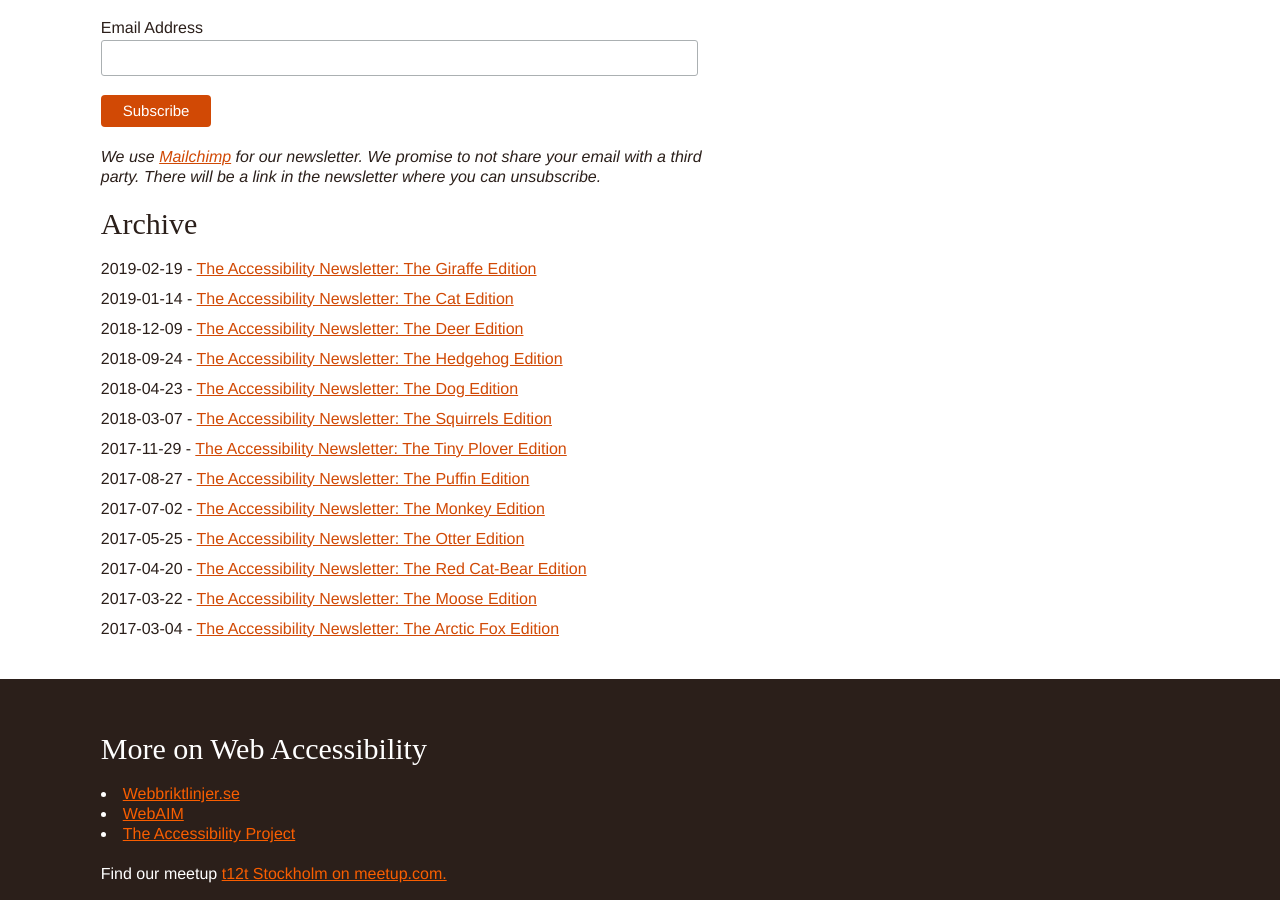
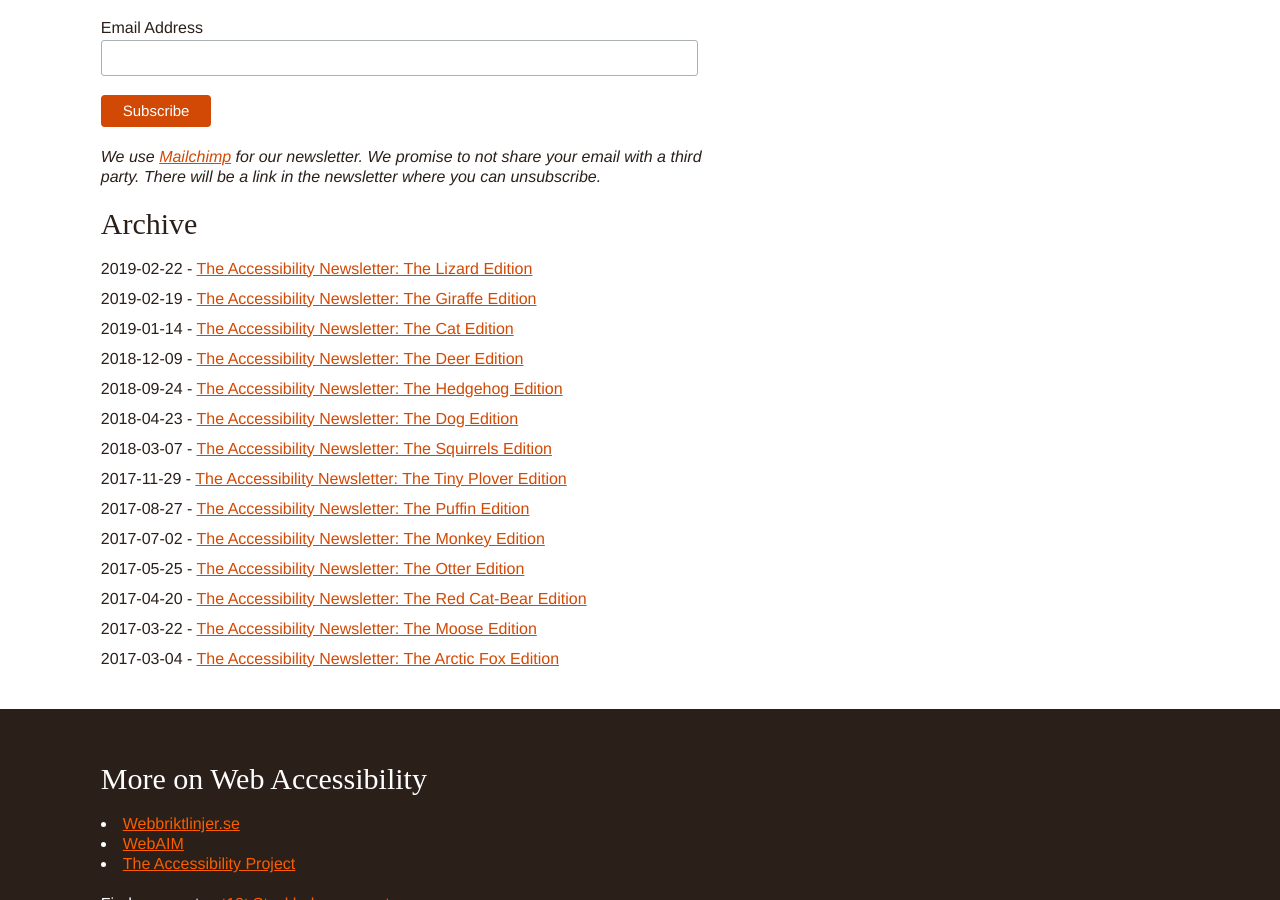
Before and after one commit to t12t/t12t.github.io, a Jekyll site: the page built from accessibility-newsletter/index.md, in a window 1280 px wide and 900 px high, scrolled down 553 px. Built offline with Jekyll 4.4.1, drawn with Linux system fonts in a browser that asks for light colours; some web fonts are replaced.

Commit message:
Adds the lizard

```diff
--- a/_includes/archive.html
+++ b/_includes/archive.html
@@ -1,4 +1,10 @@
 <ul class="archive-list">
+  <li>
+    <time datetime="2019-03-22">2019-02-22</time> -
+    <a href="http://eepurl.com/gkZFP5">
+      The Accessibility Newsletter: The Lizard Edition
+    </a>
+  </li>
   <li>
     <time datetime="2019-02-19">2019-02-19</time> -
     <a href="http://eepurl.com/ghCrtT">
```
